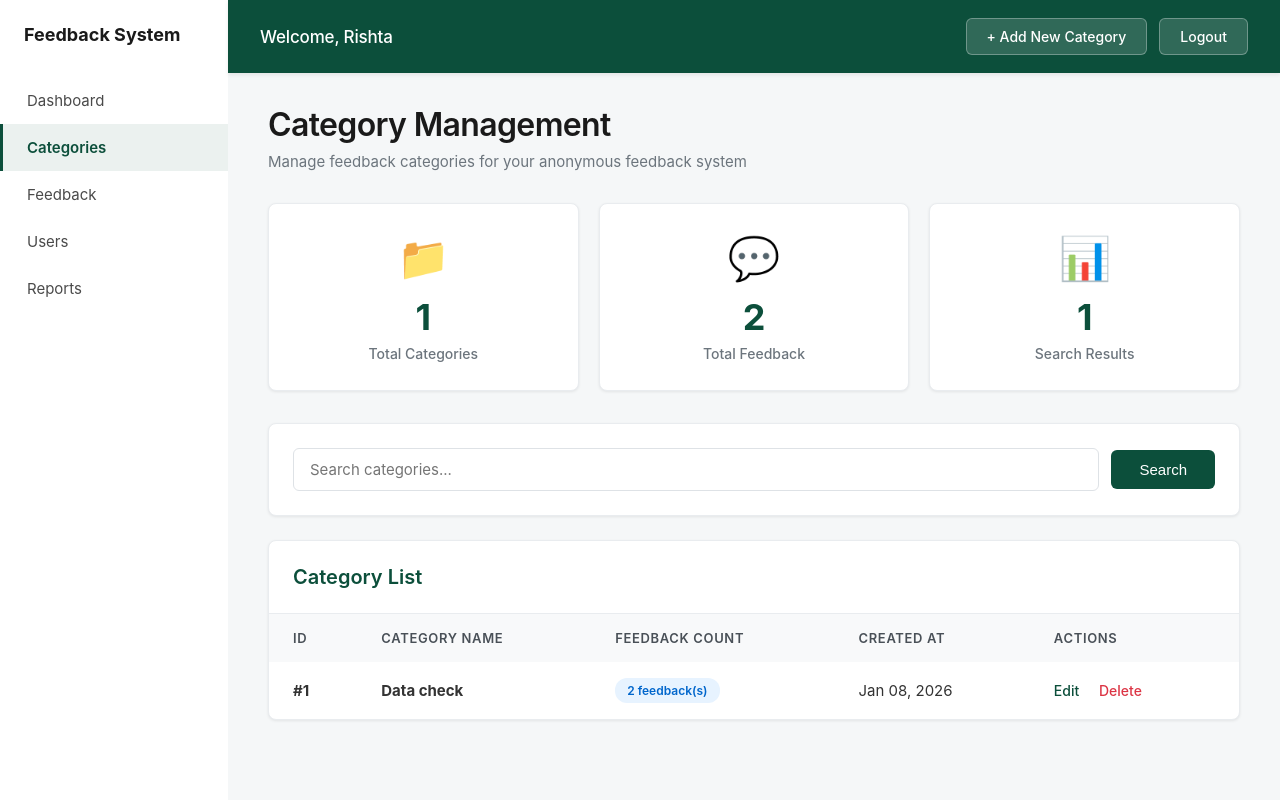
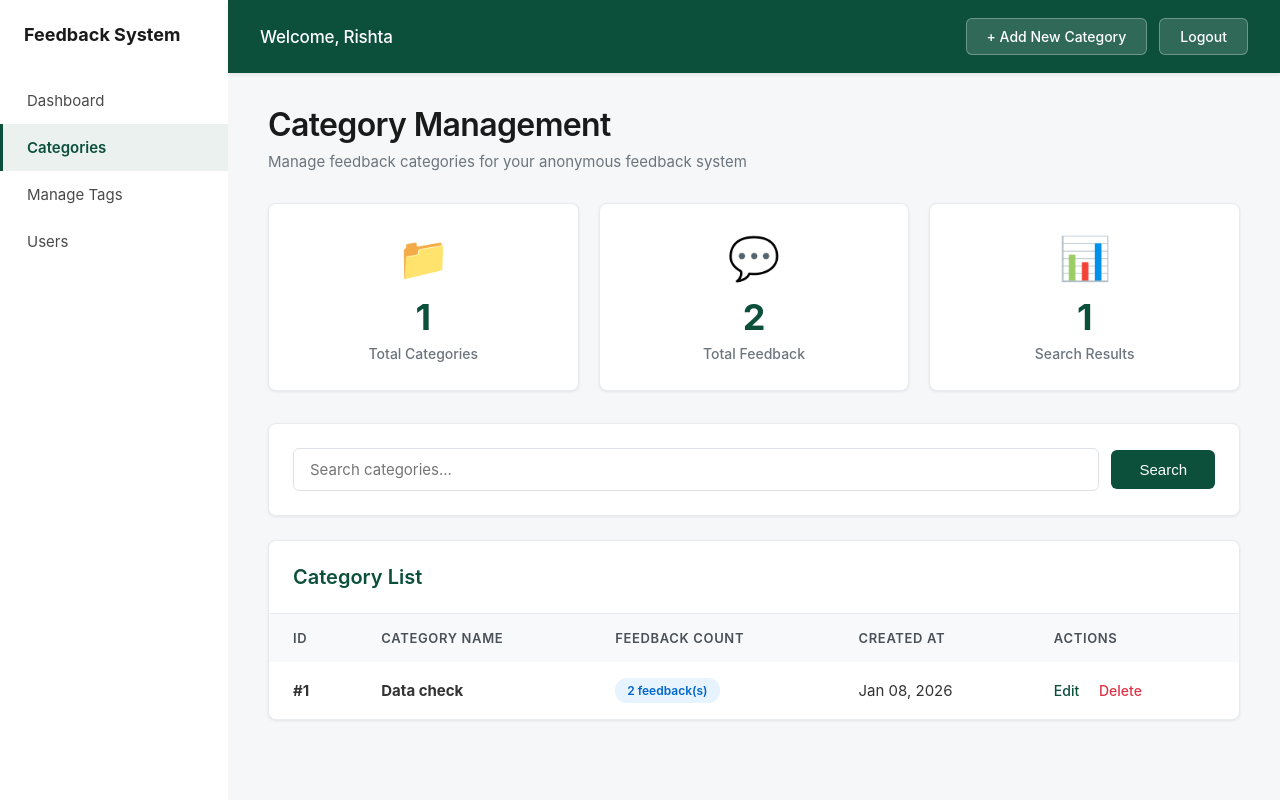
Before and after one commit to maha-shweta/Team-Echo, a PHP site: page /manage_category.php in a window 1280 px wide. Run offline with PHP 8.4, Linux system fonts and the light colour scheme; a user stored in the database is signed in; data comes from the database, SQL or seed files in the repository.

Commit message:
update manage_category.php

```diff
--- a/category/manage_category.php
+++ b/category/manage_category.php
@@ -52,9 +52,9 @@ $username = isset($_SESSION['username']) ? $_SESSION['username'] : 'Admin';
         <nav class="nav-menu">
             <a href="../admin/admin_dashboard.php" class="nav-item">Dashboard</a>
             <a href="manage_category.php" class="nav-item active">Categories</a>
-            <a href="../admin/manage_feedback.php" class="nav-item">Feedback</a>
+            <a href="../admin/manage_tags.php" class="nav-item">Manage Tags</a>
             <a href="../admin/manage_users.php" class="nav-item">Users</a>
-            <a href="../admin/reports.php" class="nav-item">Reports</a>
+
         </nav>
     </aside>
 
```
